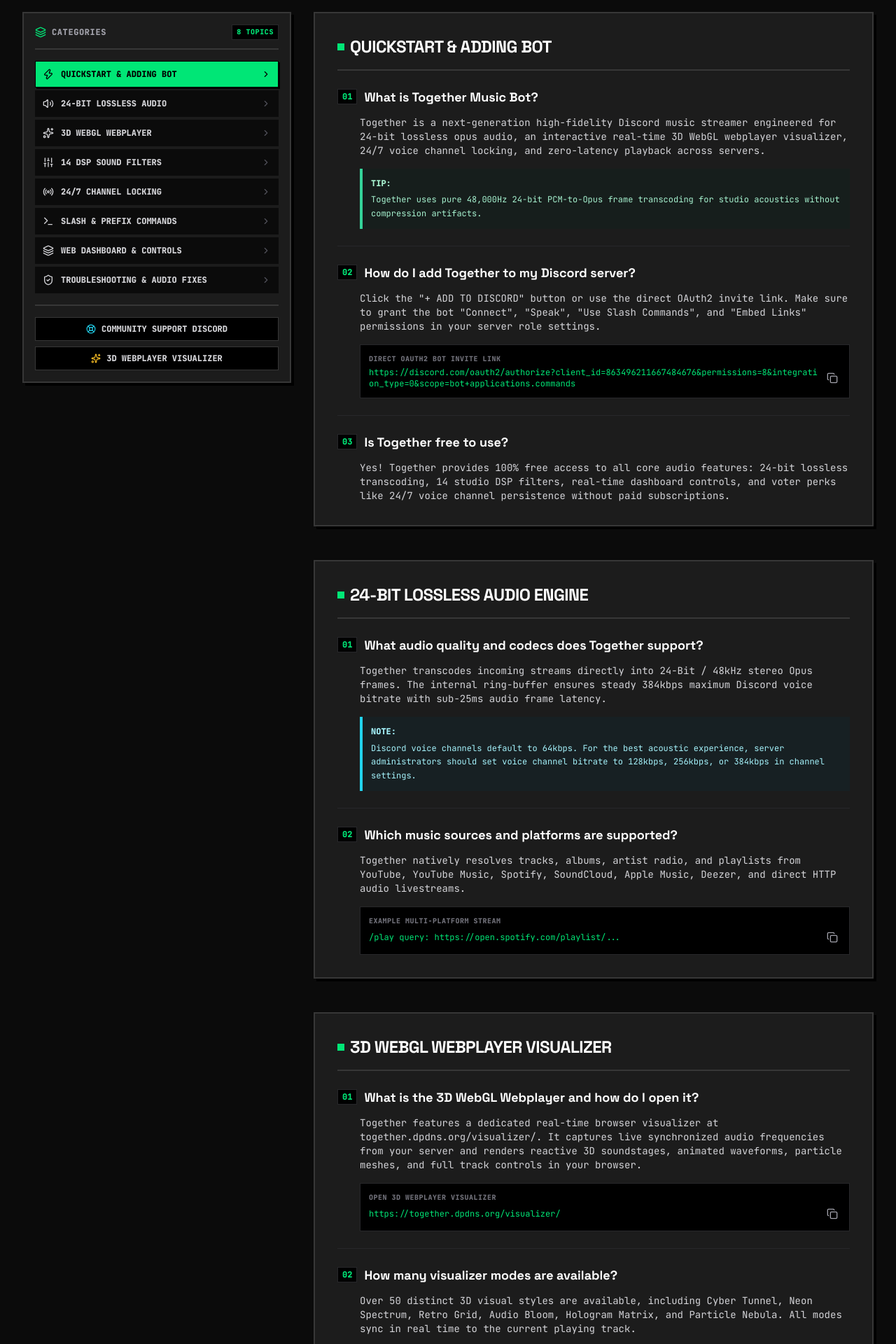
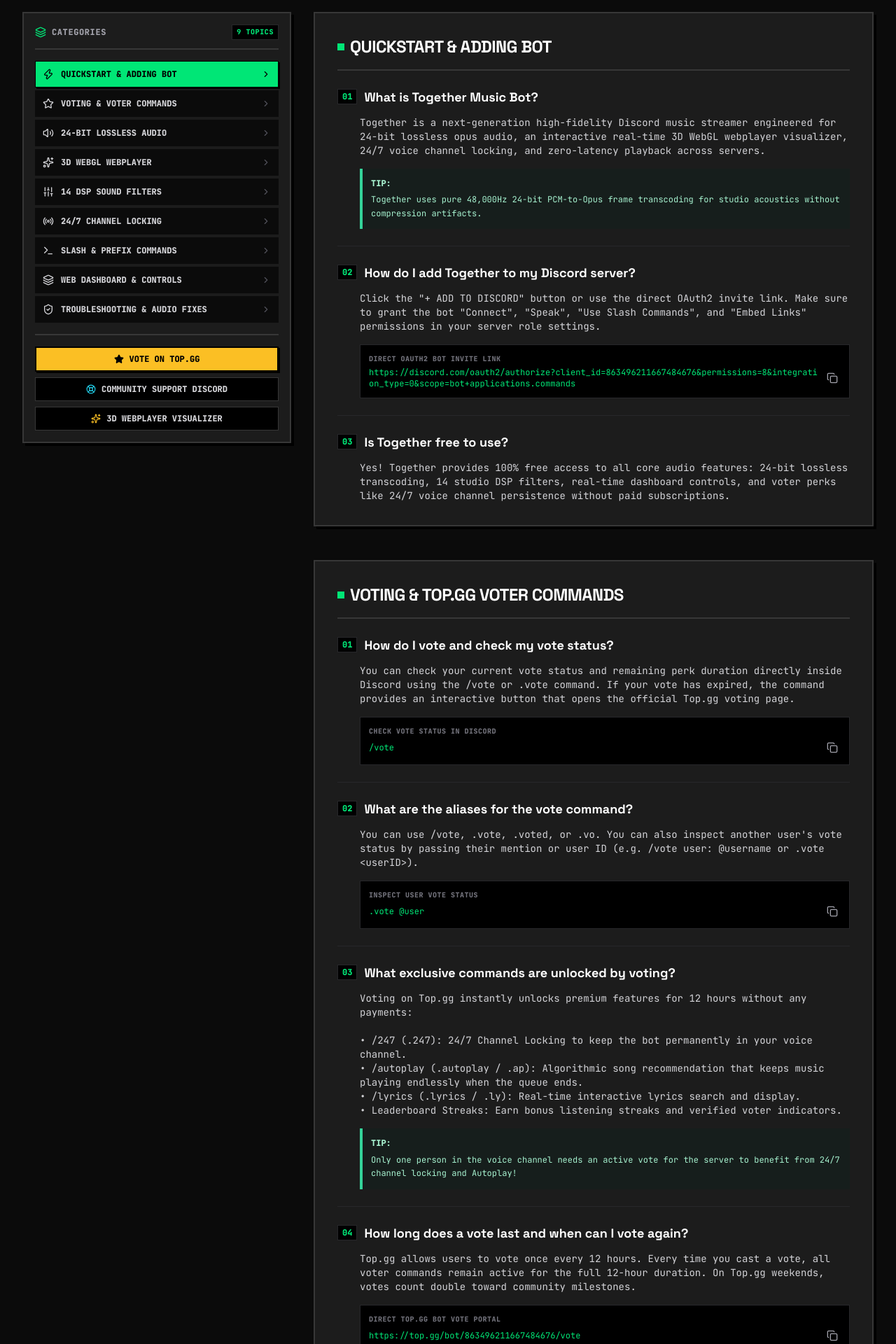
Before and after one commit to 0xSHARON/TOGETHER, a React (Vite) app in the folder dashboard/frontend/: page /faq in a window 1280 px wide. Shown: the part 400-2320 px from the top of the page at 70% size. Built offline with nearby package versions, Linux system fonts and the light colour scheme; no server answers.

Commit message:
feat(faq): add dedicated Voting & Top.gg Voter Commands section

```diff
--- a/dashboard/frontend/src/pages/FaqPage.jsx
+++ b/dashboard/frontend/src/pages/FaqPage.jsx
@@ -19,16 +19,19 @@ import {
   ChevronRight,
   Sparkles,
   Volume2,
-  LifeBuoy
+  LifeBuoy,
+  Star
 } from 'lucide-react';
 import SEO from '../components/SEO';
 
 const BOT_INVITE_URL = "https://discord.com/oauth2/authorize?client_id=863496211667484676&permissions=8&integration_type=0&scope=bot+applications.commands";
 const SUPPORT_SERVER_URL = "https://discord.gg/mUdGTs2Dw5";
 const WEBPLAYER_URL = "https://together.dpdns.org/visualizer/";
+const TOPGG_VOTE_URL = "https://top.gg/bot/863496211667484676/vote";
 
 const DOC_CATEGORIES = [
   { id: 'quickstart', label: 'Quickstart & Adding Bot', icon: Zap },
+  { id: 'voting-perks', label: 'Voting & Voter Commands', icon: Star },
   { id: 'audio-engine', label: '24-Bit Lossless Audio', icon: Volume2 },
   { id: 'webplayer', label: '3D WebGL Webplayer', icon: Sparkles },
   { id: 'dsp-filters', label: '14 DSP Sound Filters', icon: Sliders },
@@ -63,6 +66,42 @@ const FAQ_SECTIONS = [
         id: 'is-together-free',
         question: 'Is Together free to use?',
         answer: 'Yes! Together provides 100% free access to all core audio features: 24-bit lossless transcoding, 14 studio DSP filters, real-time dashboard controls, and voter perks like 24/7 voice channel persistence without paid subscriptions.'
+      }
+    ]
+  },
+  {
+    category: 'voting-perks',
+    categoryLabel: 'Voting & Top.gg Voter Commands',
+    items: [
+      {
+        id: 'how-to-vote',
+        question: 'How do I vote and check my vote status?',
+        answer: 'You can check your current vote status and remaining perk duration directly inside Discord using the /vote or .vote command. If your vote has expired, the command provides an interactive button that opens the official Top.gg voting page.',
+        command: '/vote',
+        commandLabel: 'Check Vote Status in Discord'
+      },
+      {
+        id: 'vote-command-syntax',
+        question: 'What are the aliases for the vote command?',
+        answer: 'You can use /vote, .vote, .voted, or .vo. You can also inspect another user\'s vote status by passing their mention or user ID (e.g. /vote user: @username or .vote <userID>).',
+        command: '.vote @user',
+        commandLabel: 'Inspect User Vote Status'
+      },
+      {
+        id: 'voter-exclusive-perks',
+        question: 'What exclusive commands are unlocked by voting?',
+        answer: 'Voting on Top.gg instantly unlocks premium features for 12 hours without any payments:\n\n• /247 (.247): 24/7 Channel Locking to keep the bot permanently in your voice channel.\n• /autoplay (.autoplay / .ap): Algorithmic song recommendation that keeps music playing endlessly when the queue ends.\n• /lyrics (.lyrics / .ly): Real-time interactive lyrics search and display.\n• Leaderboard Streaks: Earn bonus listening streaks and verified voter indicators.',
+        callout: {
+          type: 'tip',
+          text: 'Only one person in the voice channel needs an active vote for the server to benefit from 24/7 channel locking and Autoplay!'
+        }
+      },
+      {
+        id: 'vote-refresh-interval',
+        question: 'How long does a vote last and when can I vote again?',
+        answer: 'Top.gg allows users to vote once every 12 hours. Every time you cast a vote, all voter commands remain active for the full 12-hour duration. On Top.gg weekends, votes count double toward community milestones.',
+        command: 'https://top.gg/bot/863496211667484676/vote',
+        commandLabel: 'Direct Top.gg Bot Vote Portal'
       }
     ]
   },
@@ -331,7 +370,7 @@ export default function FaqPage() {
                 CATEGORIES
               </span>
               <span className="text-[10px] bg-black text-brutal-accent px-1.5 py-0.5 border border-zinc-800">
-                8 TOPICS
+                {DOC_CATEGORIES.length} TOPICS
               </span>
             </div>
 
@@ -365,6 +404,15 @@ export default function FaqPage() {
             </nav>
 
             <div className="pt-4 border-t-2 border-brutal-border space-y-2">
+              <a
+                href={TOPGG_VOTE_URL}
+                target="_blank"
+                rel="noopener noreferrer"
+                className="w-full py-2 bg-amber-400 hover:bg-amber-300 border-2 border-black text-center text-xs font-black uppercase transition-all flex items-center justify-center gap-2 text-black shadow-brutal-sm"
+              >
+                <Star className="w-3.5 h-3.5 fill-black" />
+                <span>VOTE ON TOP.GG</span>
+              </a>
               <a
                 href={SUPPORT_SERVER_URL}
                 target="_blank"
```
